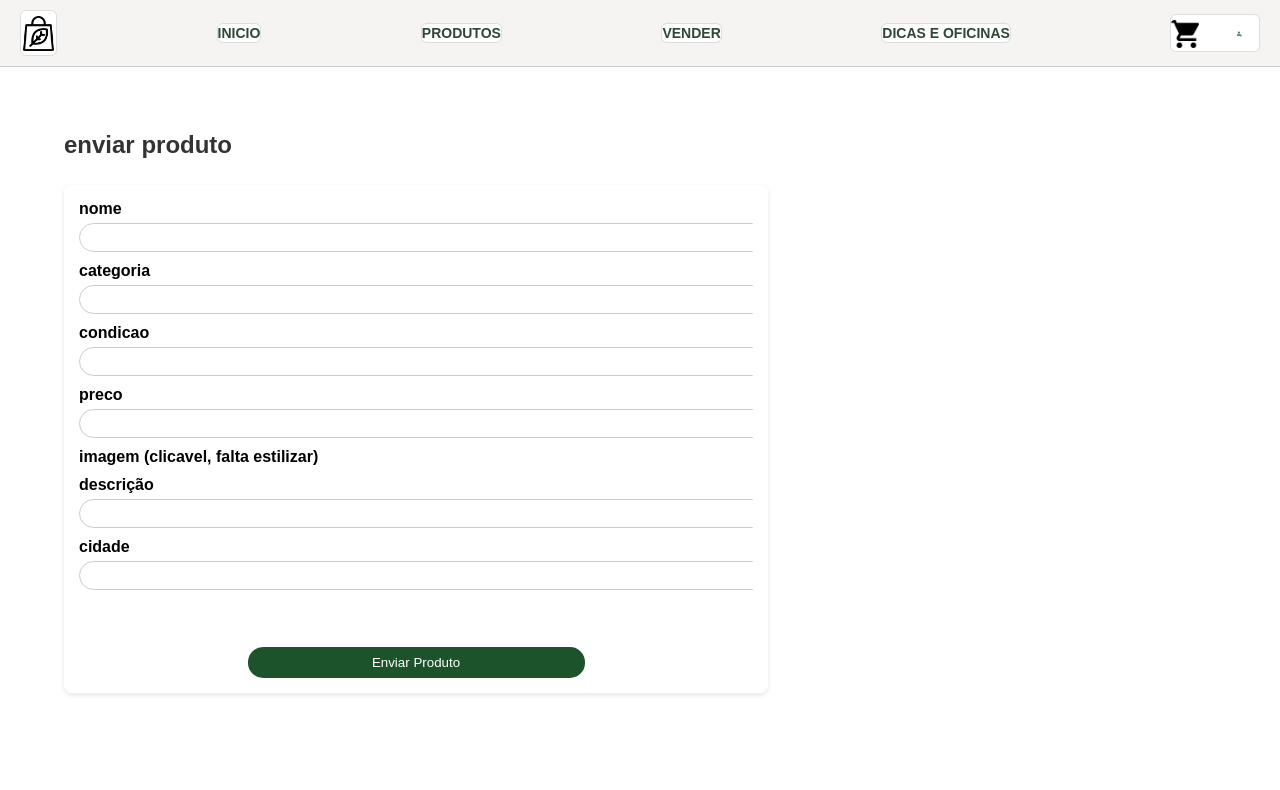
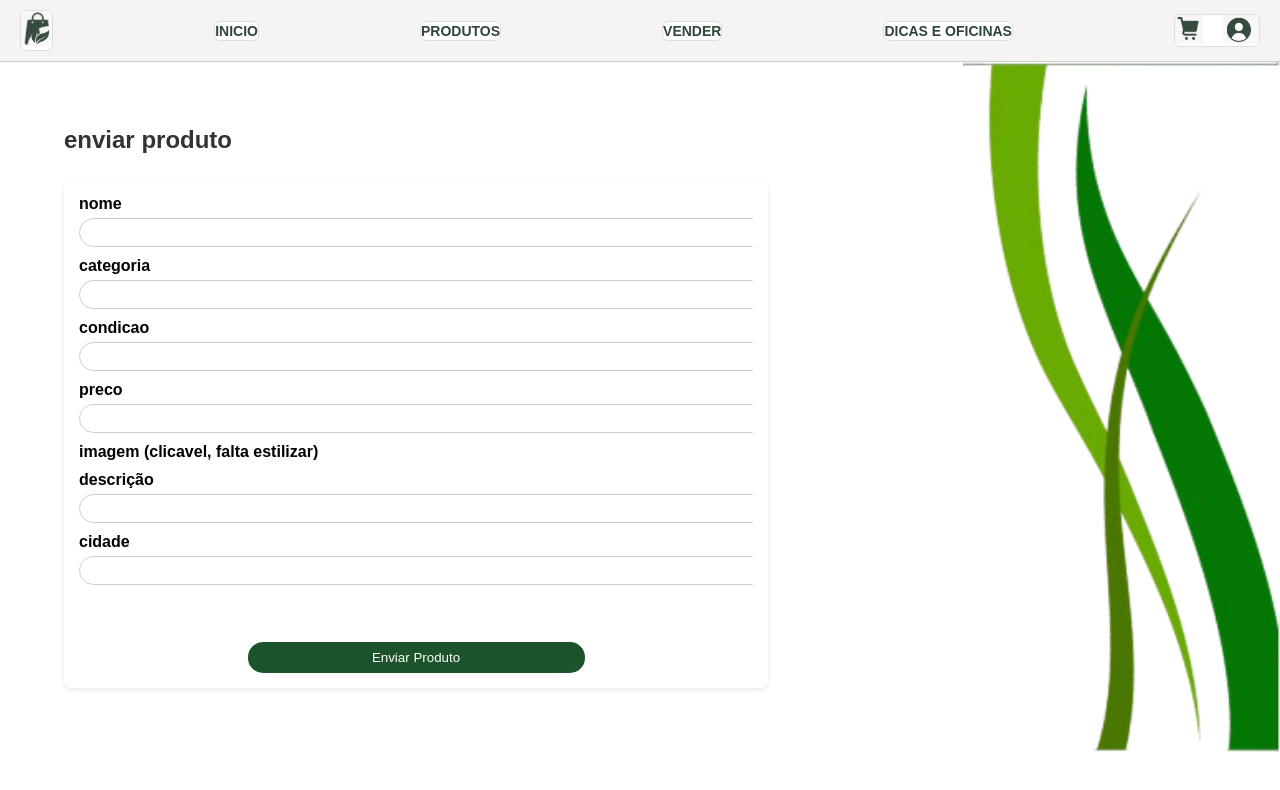
Before and after one commit to TheYautja/Projeto-Integrador-2G-Grupo3, a React (Vite) app in the folder frontend/: page /Enviarproduto in a window 1280 px wide. Shown: the top 790 px of the page. Built offline with nearby package versions, Linux system fonts and the light colour scheme; a web font is replaced by a local one.

Commit message:
pequenas mudancas esteticas

```diff
--- a/frontend/src/CSS/EnviarProduto.css
+++ b/frontend/src/CSS/EnviarProduto.css
@@ -60,11 +60,6 @@ li {
     background: #fff;
 }
 
-img {
-    margin-top: 5px;
-    border-radius: 4px;
-    max-width: 100px;
-}
 
 .botao-foto {
  padding: 8px 12px;
@@ -82,3 +77,18 @@ img {
 .botao-foto:hover {
     background-color: #218838;
 }
+
+.ondas {
+    position: absolute;
+    right: 0;
+    top: 0;
+    height: 100%;
+    min-width: 200px;
+    object-fit: cover;
+    z-index: 1;
+}
+
+
+.corpo {
+    position: relative;
+}
--- a/frontend/src/paginas/Enviarproduto.jsx
+++ b/frontend/src/paginas/Enviarproduto.jsx
@@ -2,6 +2,7 @@ import React, { useState } from "react";
 import Header from './Header';
 import axios from 'axios';
 import '../CSS/EnviarProduto.css';
+import ondasVerdes from "../assets/fundo.png"
 
 const url = "http://localhost:5000";
 
@@ -71,6 +72,7 @@ function EnviarProduto() {
   return (
     <div>
       <Header />
+      <section className="corpo">
       <h2>enviar produto</h2>
 
       <form  onSubmit={handleSubmit}>
@@ -89,6 +91,8 @@ function EnviarProduto() {
         <button type="submit">{editarID ? "Atualizar Produto" : "Enviar Produto"}</button>
 
       </form>
+      <img className="ondas" src={ondasVerdes}></img>
+    </section>
     </div>
   );
 }
--- a/frontend/src/paginas/Header.jsx
+++ b/frontend/src/paginas/Header.jsx
@@ -1,8 +1,8 @@
 import "../CSS/Header.css"
 import { Link } from "react-router-dom";
-import imgCarrinho from '../assets/shopping-cart.png';
-import imgUser from '../assets/icon.png';
-import imgLogo from '../assets/eco-bag - Copy.png';
+import imgCarrinho from '../assets/header carrinho.png';
+import imgUser from '../assets/header pfp.png';
+import imgLogo from '../assets/header bolsa.png';
 
 function Header(){
     return(
```
